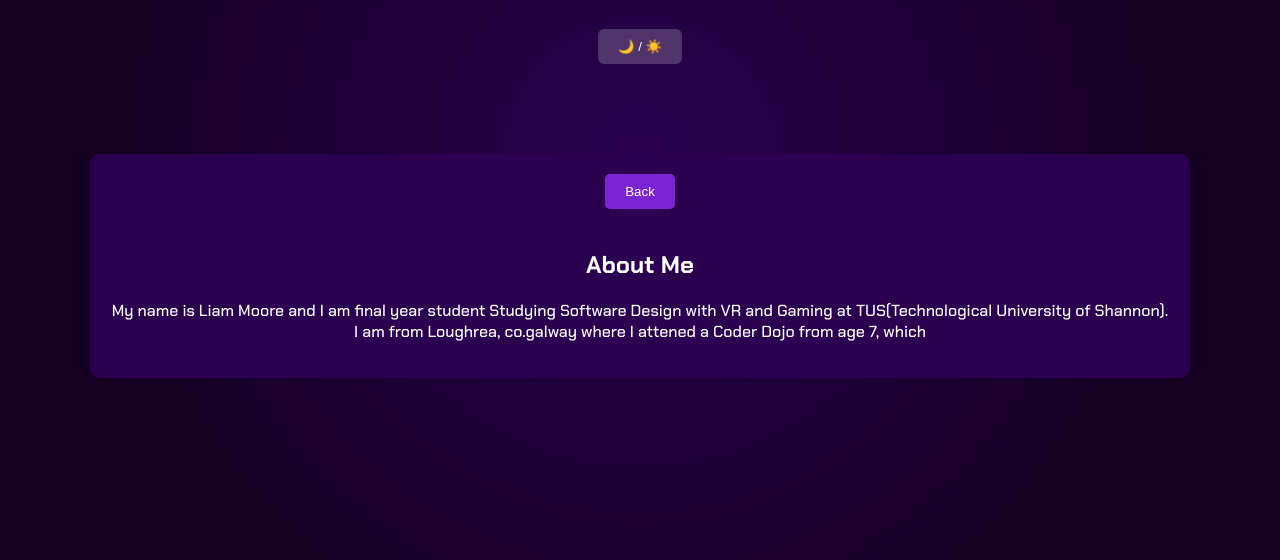
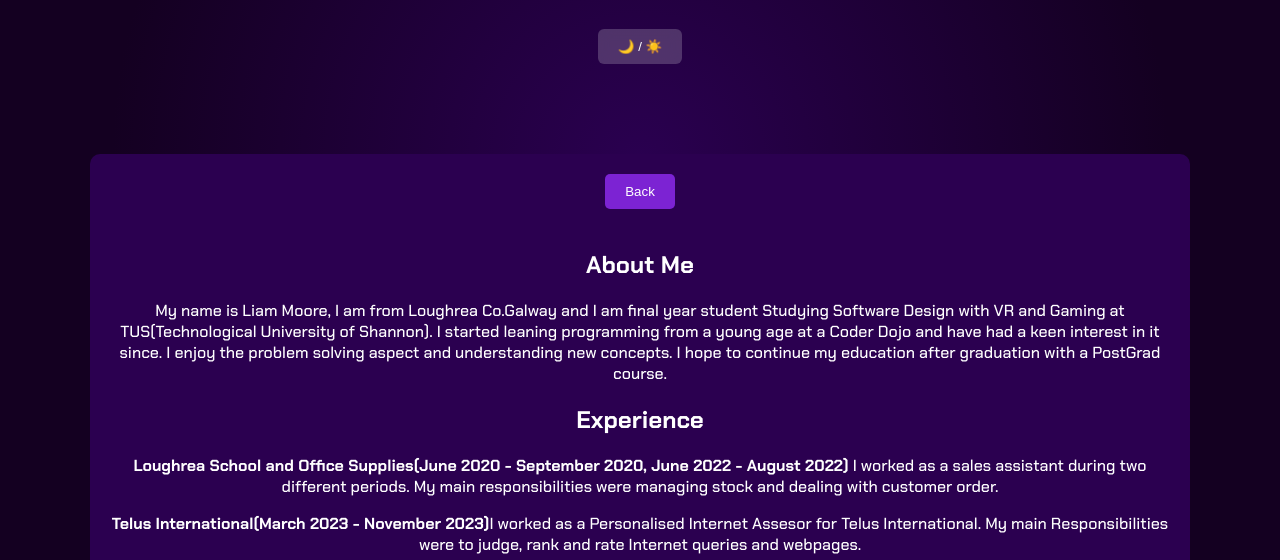
Before and after one commit to Liamm03/Liamm03.github.io, a plain HTML site: page index.html in a window 1280 px wide. Both pictures are taken after a click on the element "About Me". Shown: the part 240-800 px from the top of the page. Drawn offline with nearby package versions, Linux system fonts and the light colour scheme.

Commit message:
Update index.html

```diff
--- a/index.html
+++ b/index.html
@@ -28,8 +28,12 @@
 
             <div class="section-block hidden" id="about">
                 <h2>About Me</h2>
-                <p>My name is Liam Moore and I am final year student Studying Software Design with VR and Gaming at TUS(Technological University of Shannon). I am from Loughrea, co.galway where I attened a Coder Dojo from age 7, which</p>
-            </div>
+                <p>My name is Liam Moore, I am from Loughrea Co.Galway and I am final year student Studying Software Design with VR and Gaming at TUS(Technological University of Shannon). I started leaning programming from a young age at a Coder Dojo and have had a keen interest in it since. I enjoy the problem solving aspect and understanding new concepts. I hope to continue my education after graduation with a PostGrad course.</p>
+                <h2>Experience</h2>
+                <p><strong>Loughrea School and Office Supplies(June 2020 - September 2020, June 2022 - August 2022)</strong> I worked as a sales assistant during two different periods. My main responsibilities were managing stock and dealing with customer order.</p>
+                <p><strong>Telus International(March 2023 - November 2023)</strong>I worked as a Personalised Internet Assesor for Telus International. My main Responsibilities were to judge, rank and rate Internet queries and webpages.</p>
+                <p><strong>ScaleTech(Placement, Janurary 2025 - May 2025)</strong>During my third year Internal Placement I worked as part of a team on the Autoscale Website and Booking System for ScaleTech</p>
+			</div>
 
             <div class="section-block hidden" id="projects">
                 <h2>Projects</h2>
```
